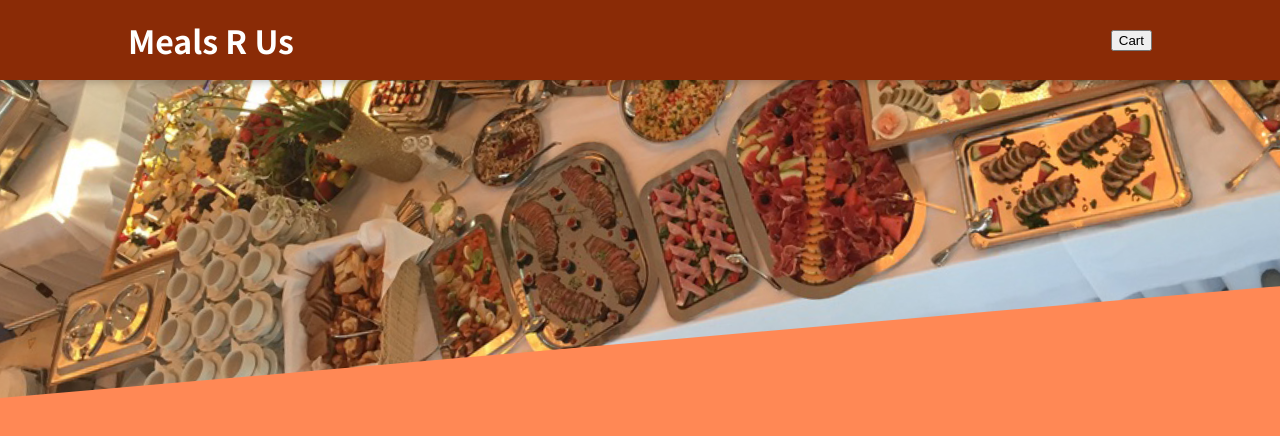
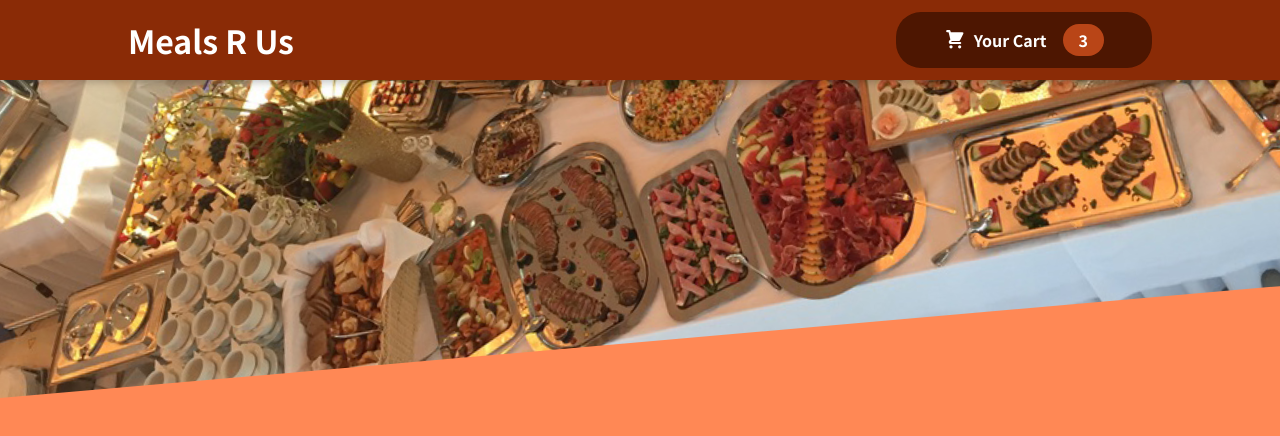
Before and after one commit to KennedyMungai/food-order-app, a React (Create React App) app: page / in a window 1280 px wide. Shown: the top 436 px of the page. Built offline with nearby package versions, Linux system fonts and the light colour scheme.

Commit message:
Styled the header cart button

```diff
--- a/src/components/Layout/Header.js
+++ b/src/components/Layout/Header.js
@@ -2,6 +2,7 @@ import React from 'react'
 
 import classes from './Header.module.css'
 import mealsImage from '../../assets/meals.jpg'
+import HeaderCartButton from './HeaderCartButton'
 
 const Header = (props) =>
 {
@@ -9,7 +10,7 @@ const Header = (props) =>
         <>
             <header className={classes.header}>
                 <h1>Meals R Us</h1>
-                <button>Cart</button>
+                <HeaderCartButton />
             </header>
             <div className={classes['main-image']}>
                 <img
```
